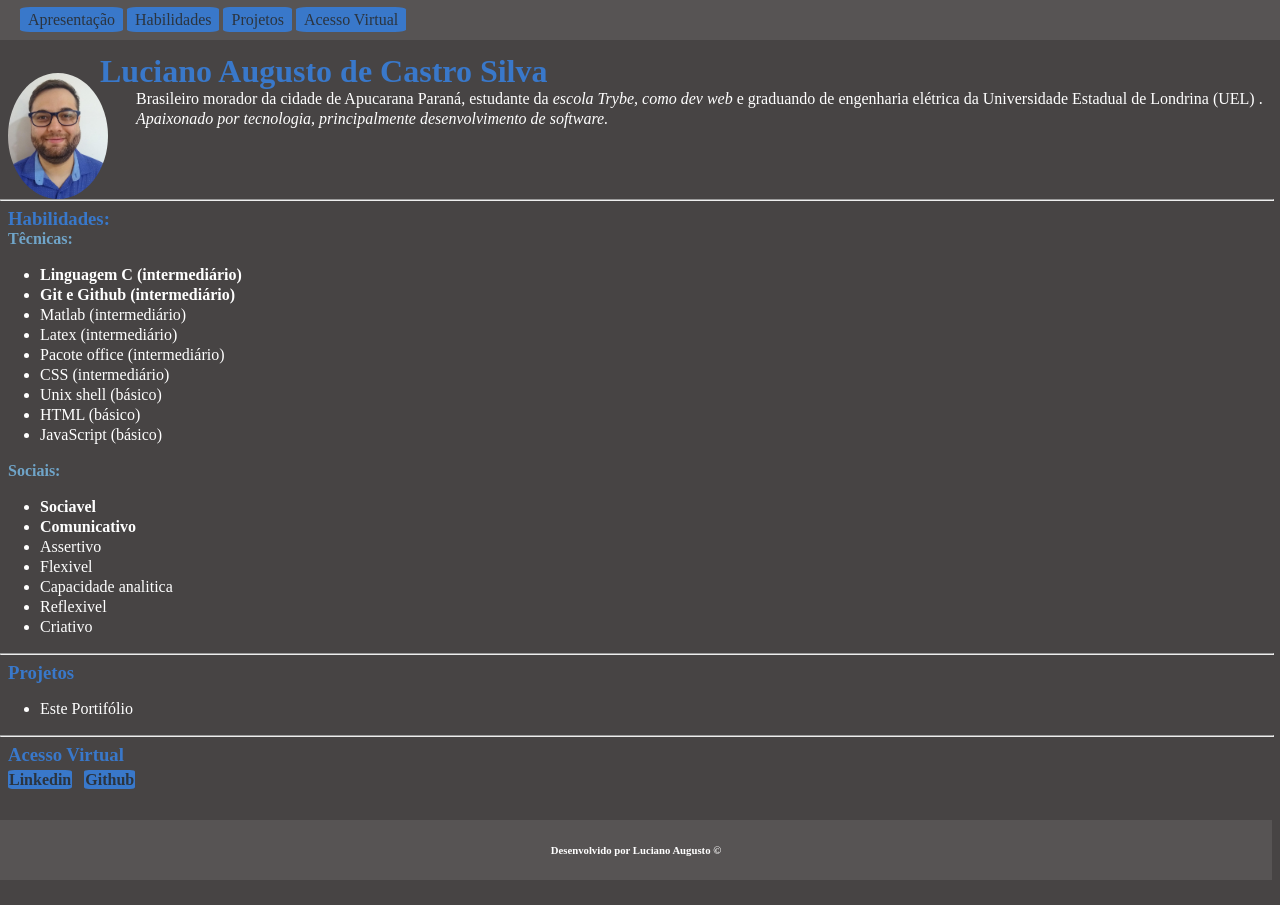
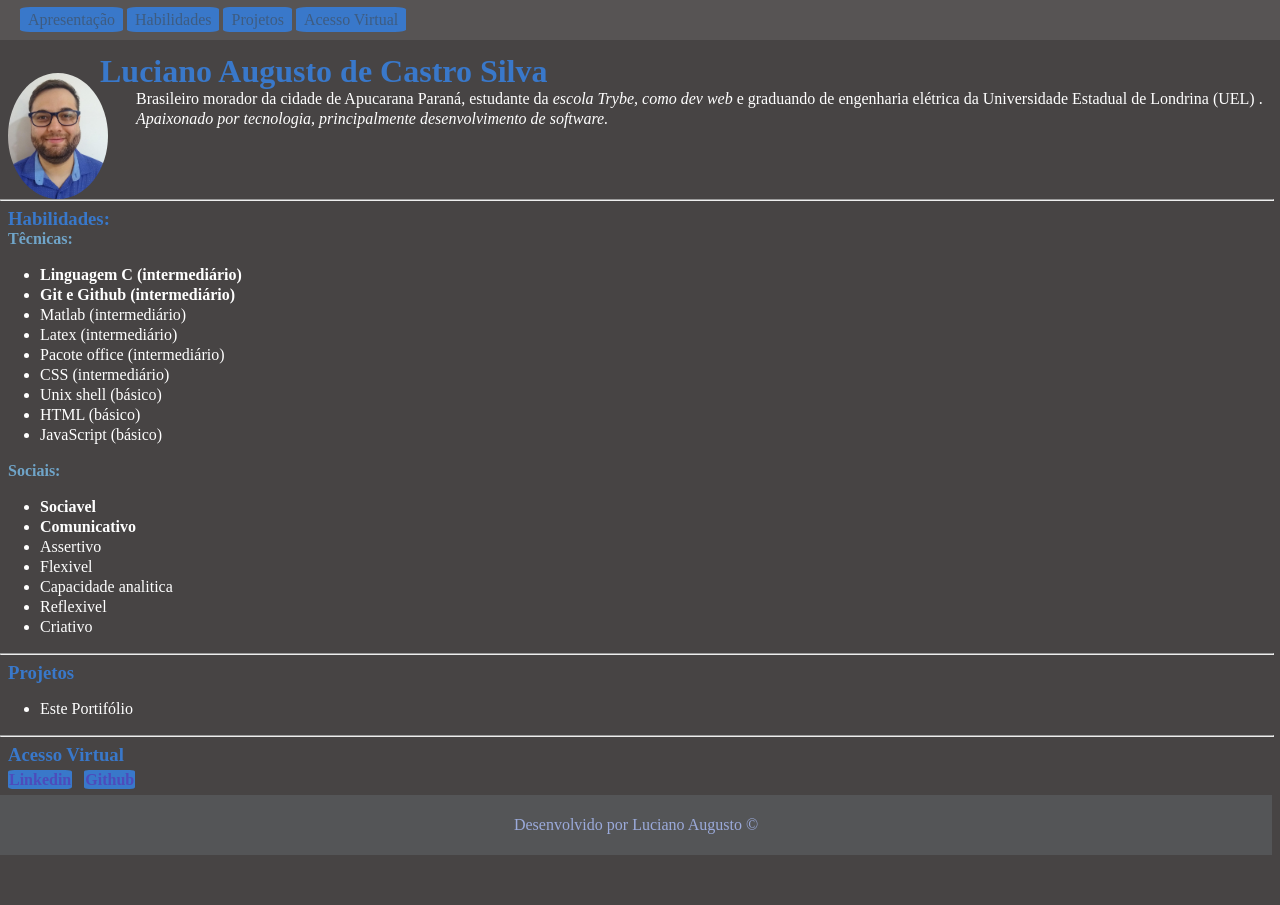
Before and after one commit to ladcs/ladcs.github.io, a plain HTML site: page index.html in a window 1280 px wide. Shown: the top 905 px of the page. After the commit the page ends 863 px from the top, so only its background shows below. Drawn offline with Linux system fonts and the light colour scheme.

Commit message:
arrumando cor letra bt

```diff
--- a/index.html
+++ b/index.html
@@ -7,15 +7,13 @@
 </head>
 <body>
     <hr id="apresentação">
-    <div class="menu" >
+    <nav class="menu" >
         <a  class="bt" href="#apresentação">Apresentação</a>
         <a  class="bt" href="#Habilidades">Habilidades</a>
         <a  class="bt" href="#projetos">Projetos</a>
         <a  class="bt" href="#acesso virtual">Acesso Virtual</a>
-    </div>
-    <div>
+    </nav>
         <h1 >Luciano Augusto de Castro Silva</h1>
-    </div>
     <img  class="figure container" width="100px" src="foto-atual.jpeg" alt="foto do Luciano Augusto de Castro Silva">
     <div>
         <p class="descr">Brasileiro morador da cidade de Apucarana Paraná, estudante da <em>escola Trybe, como dev web</em> e graduando de engenharia elétrica da Universidade Estadual de Londrina (UEL) . <br> <em>Apaixonado por tecnologia, principalmente desenvolvimento de software.</em> </p>
@@ -61,7 +59,7 @@
     <div>
         <h3 class="container"> Acesso Virtual</h3>
         <div><a  class="botton container" href="http://www.linkedin.com/in/ladcs" target="_blank">Linkedin</a> <a  class="botton" href="" target="_blank">Github</a></div>
-        <h6 class="encerramento" ><br> Desenvolvido por Luciano Augusto © <br><br></h6>
+        <footer class="encerramento" ><br> Desenvolvido por Luciano Augusto © <br><br></footer>
         </ul>
     </div>
 </body>
--- a/style.css
+++ b/style.css
@@ -12,7 +12,7 @@
         padding: 4px 8px;
         text-decoration: none;
         line-height: 20px;
-        color: rgb(43, 52, 63);
+        color: rgb(62, 92, 129);
     }
     .botton {
         background-color: rgb(57, 120, 202);
@@ -21,7 +21,7 @@
         text-decoration: none;
         padding: 1px;
         line-height: 30px;
-        color: rgb(43, 52, 63);
+        color: rgb(77, 75, 187);
     }
     .botton:active {
         color: rgb(57, 120, 202);
@@ -32,6 +32,7 @@
         top: 0;
         background-color: rgb(87, 84, 84);
         width: 100%;
+        display: inline;
     }
     .espac-lis {
             line-height: 25px;
@@ -60,8 +61,9 @@
         left: 100px;
      }
     .encerramento{
-        background-color: rgb(87, 84, 84);
+        background-color: rgb(84, 85, 87);
         text-align: center;
+        color: rgb(155, 170, 219);
     }
     .descr{
         position: relative;
```
